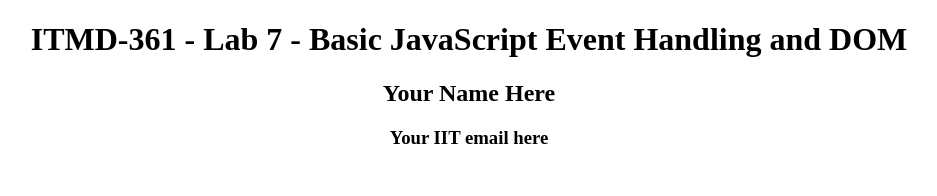
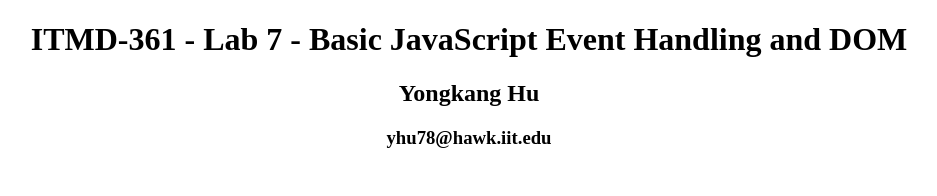
Before and after one commit to yhu4592/lab7, a plain HTML site: page lab7.html in a window 1280 px wide. Shown: the top 196 px of the page, without its empty margins (171-1108 px from the left). Drawn offline with Linux system fonts and the light colour scheme.

Commit message:
Added name and email.

```diff
--- a/lab7.html
+++ b/lab7.html
@@ -8,8 +8,8 @@
 </head>
 <body>
   <h1 class="center">ITMD-361 - Lab 7 - Basic JavaScript Event Handling and DOM</h1>
-  <h2 class="center">Your Name Here</h2>
-  <h3 class="center">Your IIT email here</h3>
+  <h2 class="center">Yongkang Hu</h2>
+  <h3 class="center">yhu78@hawk.iit.edu</h3>
   <div id="container">
     <input id="entryinput" type="text" name="textentry" placeholder="Enter a Message">
     <div id="entrybutton">Alert Me</div>
```
